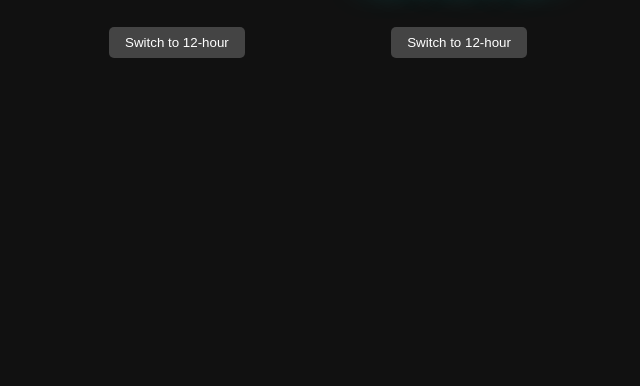
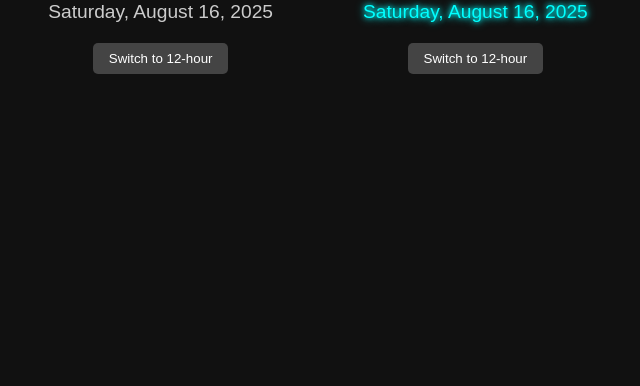
Before and after one commit to Lifebarinua/clock-project, a plain HTML site: page index.html in a window 1280 px wide. Shown: the part 430-816 px from the top of the page, without its empty margins (322-962 px from the left). Drawn offline with Linux system fonts and the light colour scheme.

Commit message:
Add date to the clock

```diff
--- a/index.html
+++ b/index.html
@@ -11,12 +11,14 @@
     <!-- Simple clean clock -->
     <div class="clock simple">
       <h1 id="simple-clock">00:00:00</h1>
+       <p id="simple-date"></p>
     <button id="simple-toggle">Switch to 12-hour</button>
     </div>
 
     <!-- Fancy glowing clock -->
     <div class="clock fancy">
       <h1 id="fancy-clock">00:00:00</h1>
+      <p id="fancy-date"></p>
      <button id="fancy-toggle">Switch to 12-hour</button>
     </div>
   </div>
--- a/script.js
+++ b/script.js
@@ -10,20 +10,27 @@ function formatTime(date, is24Hour) {
   if (is24Hour) {
     return `${String(hours).padStart(2, '0')}:${minutes}:${seconds}`;
   } else {
-    let period = hours >= 12 ? "PM" : "AM";
+    const period = hours >= 12 ? "PM" : "AM";
     hours = hours % 12 || 12; // Convert to 12-hour
     return `${hours}:${minutes}:${seconds} ${period}`;
   }
 }
 
+function formatDate(date) {
+  const options = { weekday: "long", year: "numeric", month: "long", day: "numeric" };
+  return date.toLocaleDateString(undefined, options);
+}
+
 function updateClock() {
   const now = new Date();
 
-  // Update simple clock
+  // Update times
   document.getElementById('simple-clock').textContent = formatTime(now, simple24Hour);
+  document.getElementById('fancy-clock').textContent = formatTime(now, fancy24Hour);
 
-  // Update fancy clock
-  document.getElementById('fancy-clock').textContent = formatTime(now, fancy24Hour);
+  // Update dates
+  document.getElementById('simple-date').textContent = formatDate(now);
+  document.getElementById('fancy-date').textContent = formatDate(now);
 }
 
 // Run immediately and update every second
--- a/style.css
+++ b/style.css
@@ -47,3 +47,14 @@ button {
 button:hover {
   background: #666;
 }
+p {
+  margin: 5px 0 10px;
+  font-size: 1.2rem;
+  color: #ccc;
+}
+
+/* Fancy glowing date */
+.fancy p {
+  color: cyan;
+  text-shadow: 0 0 5px cyan, 0 0 10px cyan;
+}
```
